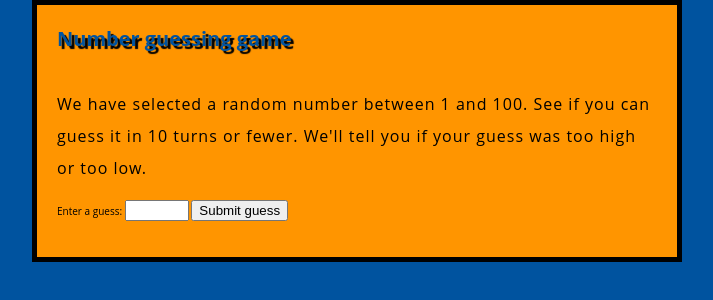
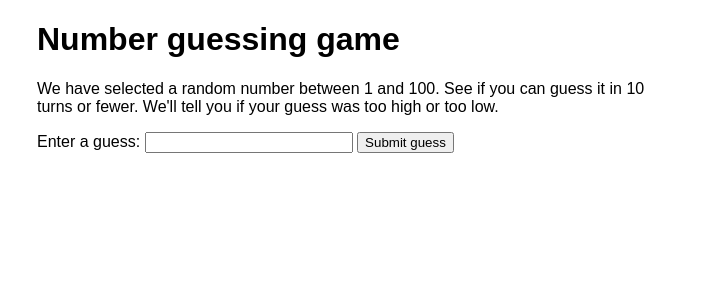
Before and after one commit to Warrior199/Warrior199.github.io, a plain HTML site: page index.html in a window 1280 px wide. Shown: the whole page, without its empty margins (283-996 px from the left). Drawn offline with Linux system fonts and the light colour scheme; a web font is replaced by a local one.

Commit message:
Update style.css

```diff
--- a/styles/style.css
+++ b/styles/style.css
@@ -1,33 +1,19 @@
-html {
-  /* px 表示“像素（pixels）”: 基础字号为 10 像素 */
-  font-size: 10px;
-  /* Google fonts 输出的 CSS */
-  font-family: 'Open Sans', sans-serif;
-  background-color: #00539F;
-}
-body {
-  width: 600px;
-  margin: 0 auto;
-  background-color: #FF9500;
-  padding: 0 20px 20px 20px;
-  border: 5px solid black;
-}
+ html {
+        font-family: sans-serif;
+      }
 
-h1 {
-  margin: 0;
-  padding: 20px 0;
-  color: #00539F;
-  text-shadow: 3px 3px 1px black;
-}
+      body {
+        width: 50%;
+        max-width: 800px;
+        min-width: 480px;
+        margin: 0 auto;
+      }
 
-img {
-  display: block;
-  margin: 0 auto;
-}
+      .form input[type="number"] {
+        width: 200px;
+      }
 
-p, li {
-  font-size: 16px;
-  /* line-height 后面可以跟不同的参数，如果是数字，就是当前字体大小乘上数字 */
-  line-height: 2;
-  letter-spacing: 1px;
-}
+      .lastResult {
+        color: white;
+        padding: 3px;
+      }
```
